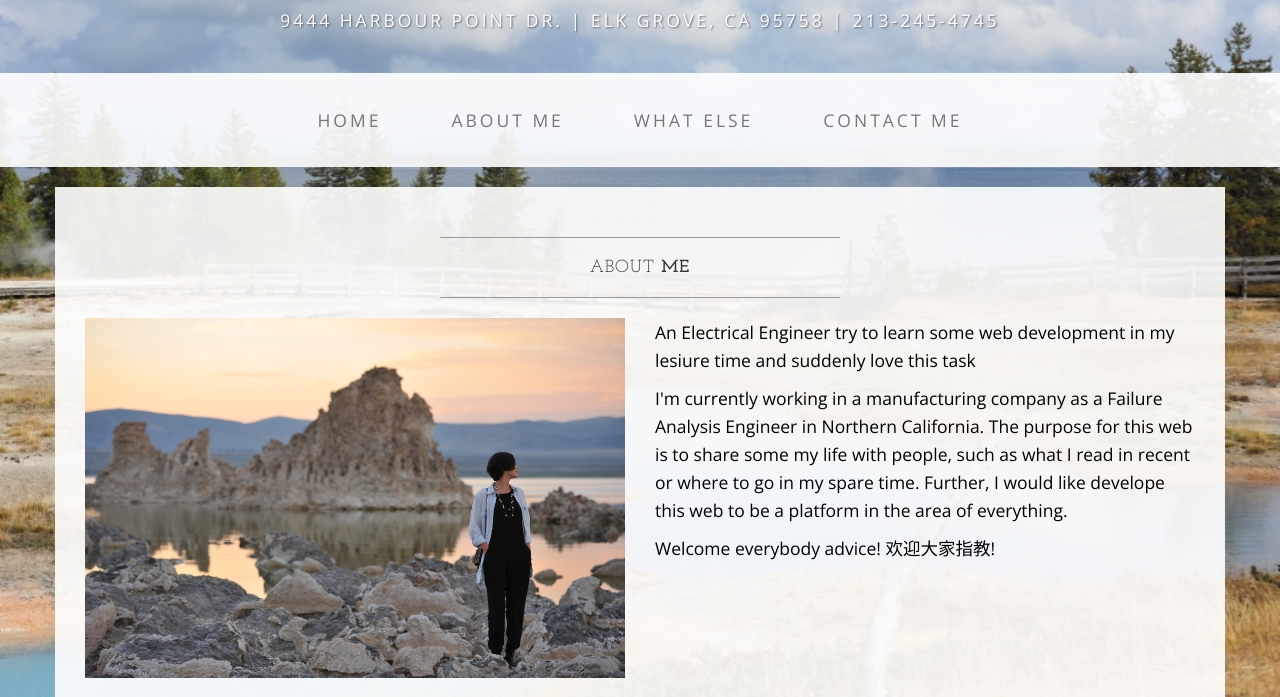
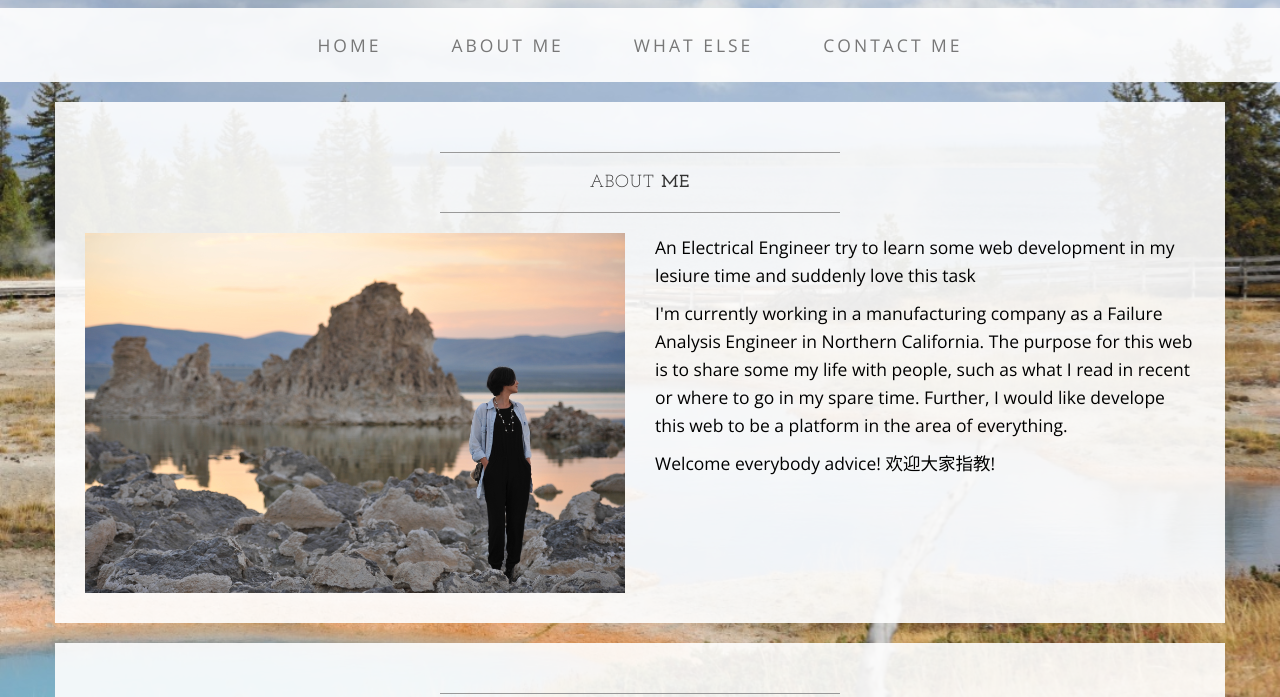
Before and after one commit to EvelynYin83/MyPersonalWebsite, a plain HTML site: page about.html in a window 1280 px wide. Shown: the part 103-800 px from the top of the page. Drawn offline with nearby package versions, Linux system fonts and the light colour scheme.

Commit message:
Resize header and delete content in header

```diff
--- a/about.html
+++ b/about.html
@@ -18,6 +18,7 @@
     <link href="css/business-casual.css" rel="stylesheet">
     <link href="css/bootstrap-social.css" rel="stylesheet">
     <link href="css/font-awesome.css" rel="stylesheet">
+    <link rel="stylesheet" href="css/SelfDefine.css">
 
     <!-- Fonts -->
     <link href="https://fonts.googleapis.com/css?family=Open+Sans:300italic,400italic,600italic,700italic,800italic,400,300,600,700,800" rel="stylesheet" type="text/css">
@@ -35,7 +36,6 @@
 <body>
 
     <div class="brand">Evelyn</div>
-    <div class="address-bar">9444 Harbour Point Dr. | Elk Grove, CA 95758 | 213-245-4745</div>
 
     <!-- Navigation -->
     <nav class="navbar navbar-default" role="navigation">
@@ -55,16 +55,16 @@
             <div class="collapse navbar-collapse" id="bs-example-navbar-collapse-1">
                 <ul class="nav navbar-nav">
                     <li>
-                        <a href="index.html">Home</a>
+                        <a class = "navbar-resize" href="index.html">Home</a>
                     </li>
                     <li>
-                        <a href="about.html">About me</a>
+                        <a class = "navbar-resize" href="about.html">About Me</a>
                     </li>
                     <li>
-                        <a href="bbs.html">What else</a>
+                        <a class = "navbar-resize" href="bbs.html">What Else</a>
                     </li>
                     <li>
-                        <a href="contact.html">Contact me</a>
+                        <a class = "navbar-resize" href="contact.html">Contact me</a>
                     </li>
                 </ul>
             </div>
--- /dev/null
+++ b/css/SelfDefine.css
@@ -0,0 +1,3 @@
+.navbar-resize{
+	padding: 25px 35px !important;
+}
```
Also changed, not shown: index.html (+5 -5 lines).
